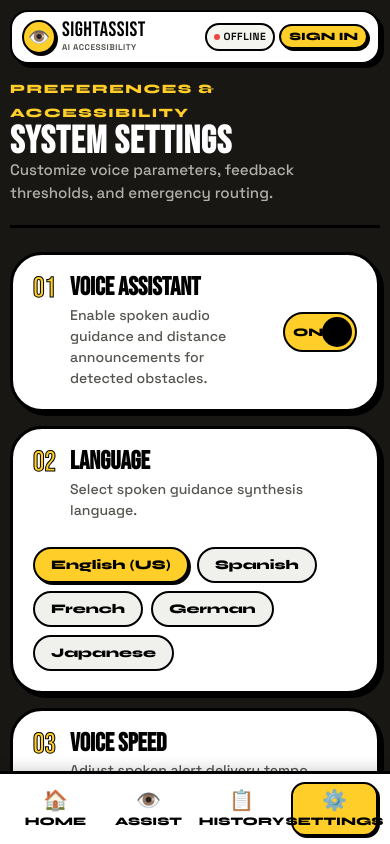
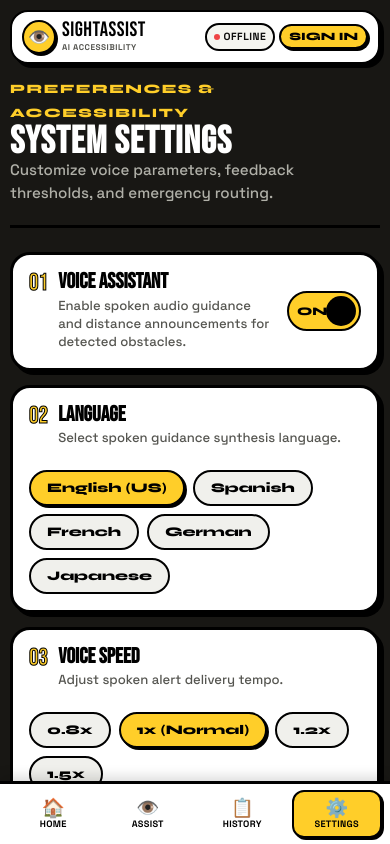
Before and after one commit to ahamed-wafiq/SightAssist, a React (Vite) app in the folder client/: page / in a window 390 px wide. Both pictures are taken after a click on the button "Accessibility Settings". Shown: the top 844 px of the page. Built offline with nearby package versions, Linux system fonts and the light colour scheme; no server answers.

Commit message:
fix(mobile): resolve text overlap, truncation, and button overflow across mobile views

```diff
--- a/client/src/App.css
+++ b/client/src/App.css
@@ -462,7 +462,7 @@
   z-index: 1000;
   background-color: #FFFFFF;
   border-top: 3px solid #000000;
-  padding: 8px 12px calc(8px + env(safe-area-inset-bottom, 0px)) 12px;
+  padding: 6px 8px calc(6px + env(safe-area-inset-bottom, 0px)) 8px;
   box-shadow: 0 -4px 12px rgba(0, 0, 0, 0.15);
 }
 
@@ -479,7 +479,7 @@
   width: 100%;
   max-width: 600px;
   margin: 0 auto;
-  gap: 6px;
+  gap: 4px;
 }
 
 .mobile-nav-btn {
@@ -489,14 +489,15 @@
   flex-direction: column;
   align-items: center;
   justify-content: center;
-  gap: 4px;
-  padding: 6px 4px;
+  gap: 2px;
+  padding: 6px 2px;
   background: transparent;
   border: 2px solid transparent;
-  border-radius: 14px;
+  border-radius: 12px;
   cursor: pointer;
   transition: all 0.15s ease;
-  min-height: 50px;
+  min-height: 48px;
+  box-sizing: border-box;
 }
 
 .mobile-nav-btn--active {
@@ -506,17 +507,23 @@
 }
 
 .mob-nav-icon {
-  font-size: 1.25rem;
+  font-size: 1.15rem;
   line-height: 1;
 }
 
 .mob-nav-label {
-  font-family: var(--font-accent);
-  font-size: 0.72rem;
+  font-family: var(--font-body);
+  font-size: clamp(0.58rem, 2.1vw, 0.68rem);
   font-weight: 800;
   text-transform: uppercase;
+  letter-spacing: 0.3px;
   color: #000000;
   white-space: nowrap;
+  overflow: hidden;
+  text-overflow: ellipsis;
+  max-width: 100%;
+  text-align: center;
+  line-height: 1.1;
 }
 
 /* --------------------------------------------------------------------------
@@ -1665,8 +1672,8 @@
 /* Direction Indicator Strip */
 .direction-indicator-strip {
   display: grid;
-  grid-template-columns: repeat(3, 1fr);
-  gap: 6px;
+  grid-template-columns: repeat(3, minmax(0, 1fr));
+  gap: 4px;
   background-color: #141412;
   border: 2px solid rgba(255, 255, 255, 0.2);
   border-radius: var(--radius-pill);
@@ -1679,14 +1686,28 @@
   display: flex;
   align-items: center;
   justify-content: center;
-  gap: 4px;
-  padding: 8px;
-  font-family: var(--font-accent);
-  font-size: 0.8rem;
+  gap: 3px;
+  padding: 7px 4px;
+  font-family: var(--font-accent);
+  font-size: clamp(0.66rem, 2vw, 0.78rem);
   font-weight: 800;
   color: #888880;
   border-radius: var(--radius-pill);
   transition: all 0.2s ease;
+  min-width: 0;
+  white-space: nowrap;
+}
+
+@media (max-width: 480px) {
+  .direction-indicator-strip {
+    gap: 3px;
+    padding: 3px;
+  }
+  .dir-strip-segment {
+    padding: 6px 2px;
+    font-size: 0.68rem;
+    gap: 2px;
+  }
 }
 
 .dir-strip-segment--active { color: #000000; }
@@ -2196,9 +2217,15 @@
   box-sizing: border-box;
 }
 
+.vc-left {
+  display: flex;
+  align-items: center;
+}
+
 .btn-vc-mic {
   display: inline-flex;
   align-items: center;
+  justify-content: center;
   gap: 6px;
   background: var(--color-yellow);
   border: 2px solid #000000;
@@ -2209,16 +2236,50 @@
   font-weight: 800;
   cursor: pointer;
   white-space: nowrap;
+  max-width: 100%;
+  box-sizing: border-box;
 }
 
 .btn-vc-mic--listening {
   background-color: #00F0FF;
+}
+
+.vc-right {
+  display: flex;
+  align-items: center;
 }
 
 .vc-hint-text {
   font-family: var(--font-body);
   font-size: 0.82rem;
   color: #444440;
+}
+
+@media (max-width: 600px) {
+  .voice-commands-strip {
+    flex-direction: column;
+    align-items: stretch;
+    padding: 12px 14px;
+    gap: 8px;
+  }
+  .vc-left {
+    width: 100%;
+  }
+  .btn-vc-mic {
+    width: 100%;
+    font-size: 0.76rem;
+    padding: 8px 12px;
+    white-space: normal;
+    text-align: center;
+  }
+  .vc-right {
+    width: 100%;
+    justify-content: center;
+  }
+  .vc-hint-text {
+    font-size: 0.75rem;
+    text-align: center;
+  }
 }
 
 .vc-heard-pill {
@@ -2551,10 +2612,16 @@
   align-items: flex-start;
 }
 
+.editorial-setting-card--action {
+  flex-direction: row;
+}
+
 .set-card-content {
   display: flex;
   align-items: flex-start;
   gap: 14px;
+  flex: 1;
+  min-width: 0;
 }
 
 .set-card-number {
@@ -2563,6 +2630,7 @@
   line-height: 1;
   color: var(--color-yellow);
   -webkit-text-stroke: 1px #000000;
+  flex-shrink: 0;
 }
 
 .set-card-title {
@@ -2578,6 +2646,36 @@
   font-size: 0.88rem;
   color: #555550;
   max-width: 500px;
+}
+
+@media (max-width: 680px) {
+  .editorial-setting-card {
+    padding: 16px;
+    gap: 12px;
+    border-radius: 20px;
+  }
+  .editorial-setting-card--action {
+    flex-direction: column;
+    align-items: stretch;
+  }
+  .editorial-setting-card--action .btn-brutalist {
+    width: 100%;
+    justify-content: center;
+    box-sizing: border-box;
+  }
+  .set-card-content {
+    gap: 10px;
+  }
+  .set-card-number {
+    font-size: 1.5rem;
+  }
+  .set-card-title {
+    font-size: 1.35rem;
+  }
+  .set-card-desc {
+    font-size: 0.82rem;
+    line-height: 1.4;
+  }
 }
 
 .btn-toggle-brutalist {
--- a/client/src/components/SettingsPage.jsx
+++ b/client/src/components/SettingsPage.jsx
@@ -189,7 +189,7 @@ export default function SettingsPage({
         </div>
 
         {/* 5. Emergency Contacts Information */}
-        <div className="editorial-setting-card">
+        <div className="editorial-setting-card editorial-setting-card--action">
           <div className="set-card-content">
             <span className="set-card-number">05</span>
             <div>
```
